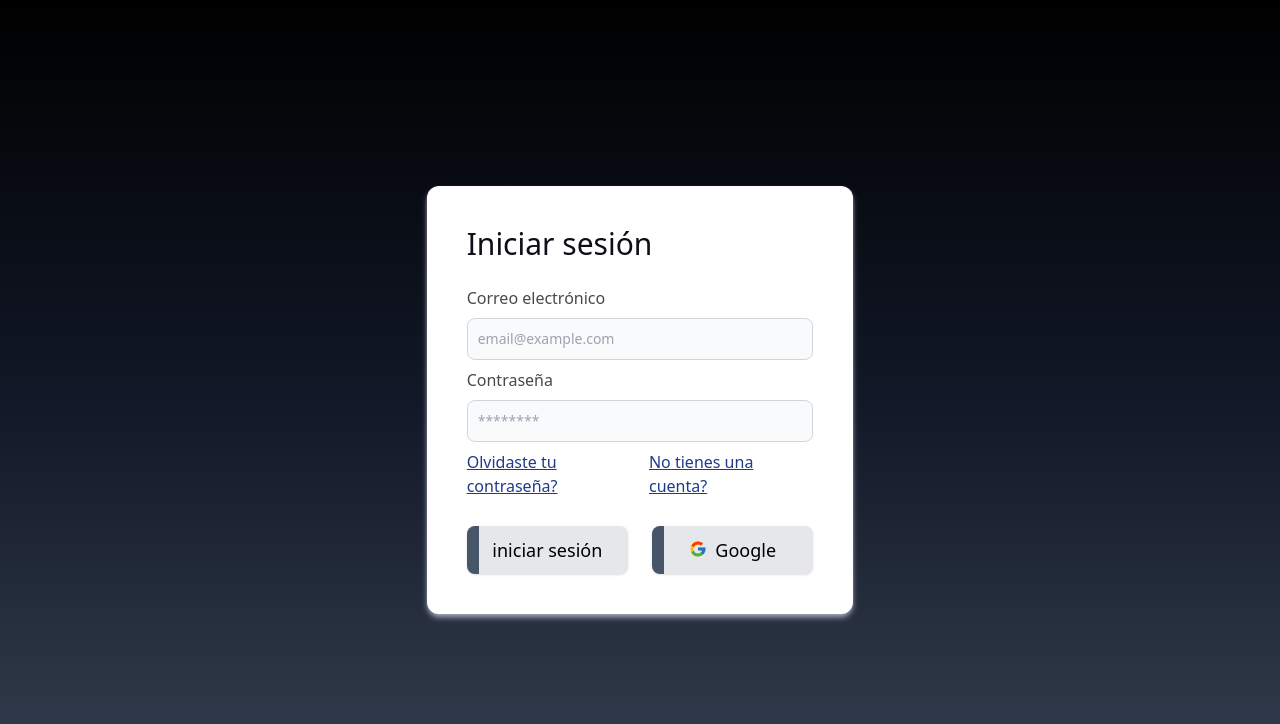
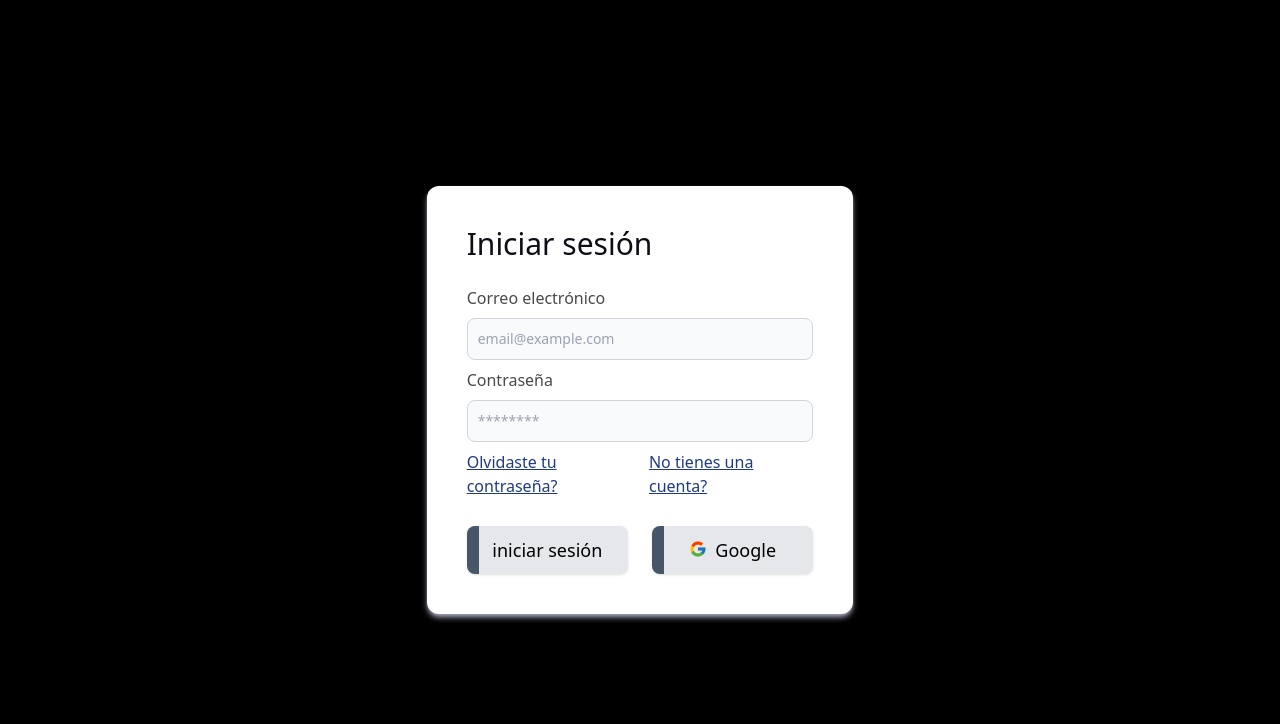
Before and after one commit to gaia-unal/Foundations-Front, a React (Vite) app: page / in a window 1280 px wide. Shown: the top 724 px of the page. Built offline with nearby package versions, Linux system fonts and the light colour scheme; no server answers.

Commit message:
changed background color

```diff
--- a/index.html
+++ b/index.html
@@ -5,7 +5,8 @@
     <meta name="viewport" content="width=device-width, initial-scale=1.0" />
     <title>Fundación</title>
   </head>
-  <body class="bg-gradient-to-t from-gray-700 via-gray-900 to-black h-screen">
+  <body class="bg-black">
+    <!-- <body class="bg-gradient-to-t from-gray-700 via-gray-900 to-black"> -->
     <div id="root"></div>
     <script type="module" src="/src/main.tsx"></script>
   </body>
--- a/src/AppRouter.tsx
+++ b/src/AppRouter.tsx
@@ -15,6 +15,7 @@ export const AppRouter = () => {
   return (
     <>
       <Suspense fallback={<LoadingPage />}>
+        <div className="h-screen">
           <Routes>
             {status === "authenticated" ? (
               <>
@@ -24,6 +25,7 @@ export const AppRouter = () => {
               <Route path="/*" element={<PublicRouter />} />
             )}
           </Routes>
+        </div>
       </Suspense>
     </>
   );
```
Lines whose indentation alone changed are shown as unchanged.
